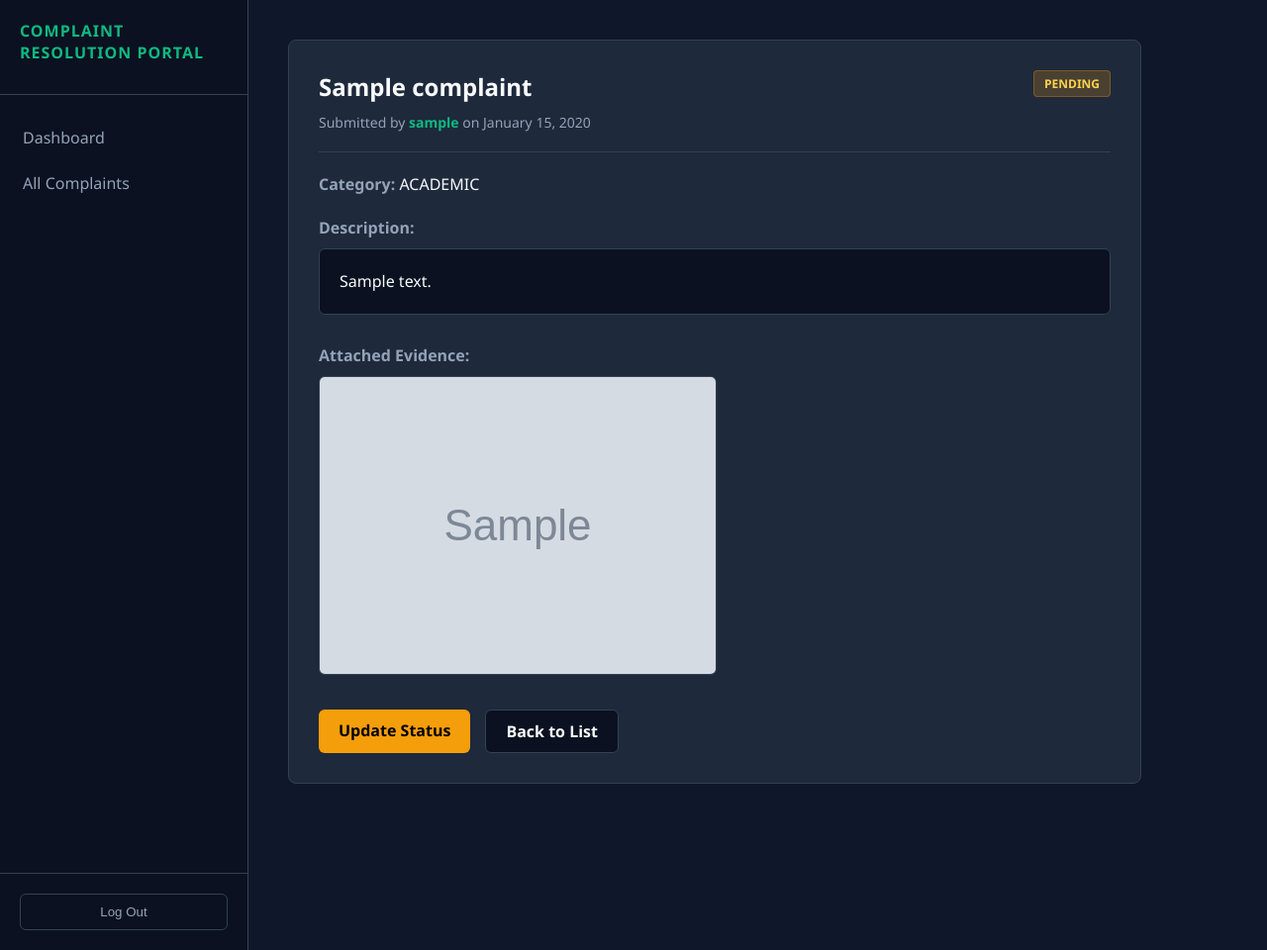
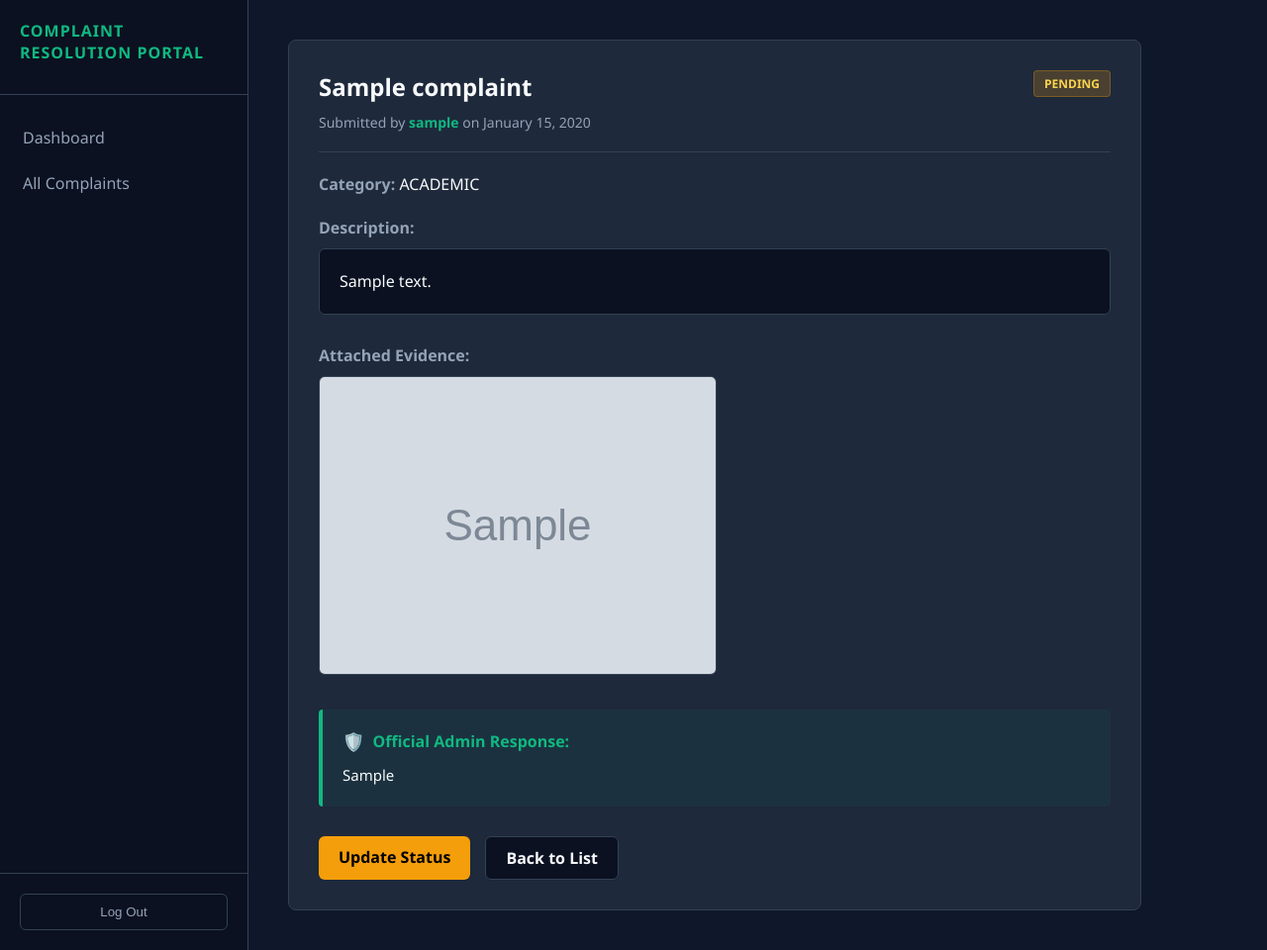
Before and after one commit to aryanMax/DAV-Complaint-Management-System, a Django app: page /view/1/ in a window 1280 px wide. Shown: the whole page at 99% size. Run offline with Django 5.2, Linux system fonts and the light colour scheme; a user stored in the database is signed in; tables that the repository leaves empty hold one stand-in row (values such as "Sample post"); grey boxes marked "Sample" are stand-in pictures.

Commit message:
Update complaint_detail.html

```diff
--- a/complaints/templates/complaints/complaint_detail.html
+++ b/complaints/templates/complaints/complaint_detail.html
@@ -26,6 +26,14 @@
         <img src="{{ complaint.image.url }}" alt="Complaint Media" style="max-width: 100%; border-radius: 6px; border: 1px solid var(--border);">
     </div>
     {% endif %}
+    {% if complaint.admin_response %}
+    <div style="margin-bottom: 30px; background: rgba(16, 185, 129, 0.05); border-left: 4px solid var(--accent); padding: 20px; border-radius: 4px;">
+        <h4 style="color: var(--accent); margin: 0 0 10px 0; display: flex; align-items: center; gap: 8px;">
+            <span style="font-size: 18px;">🛡️</span> Official Admin Response:
+        </h4>
+        <p style="color: var(--text-main); margin: 0; line-height: 1.6; font-size: 15px;">{{ complaint.admin_response }}</p>
+    </div>
+    {% endif %}
 
     <div style="display: flex; gap: 15px;">
         {% if request.user.is_staff %}
```
